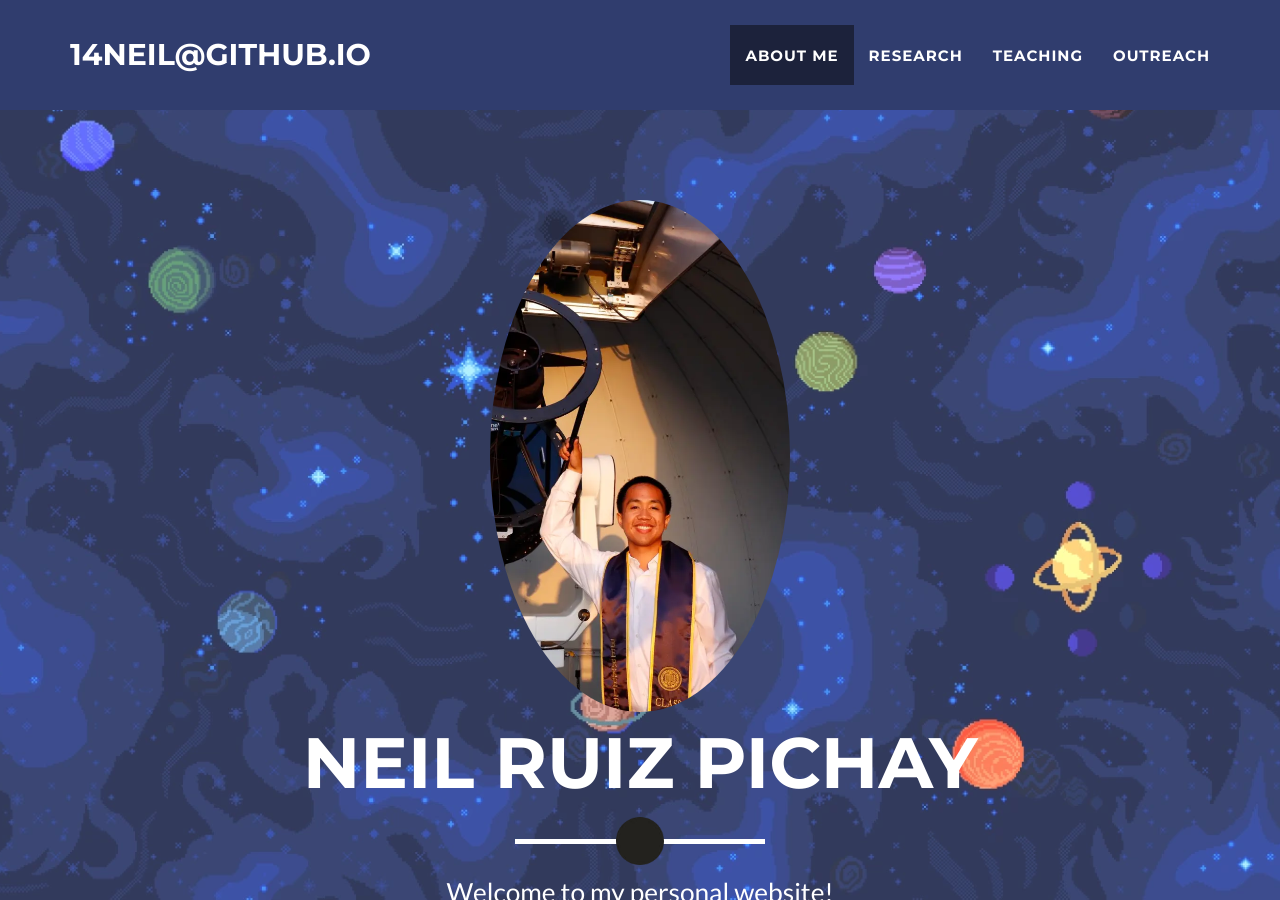
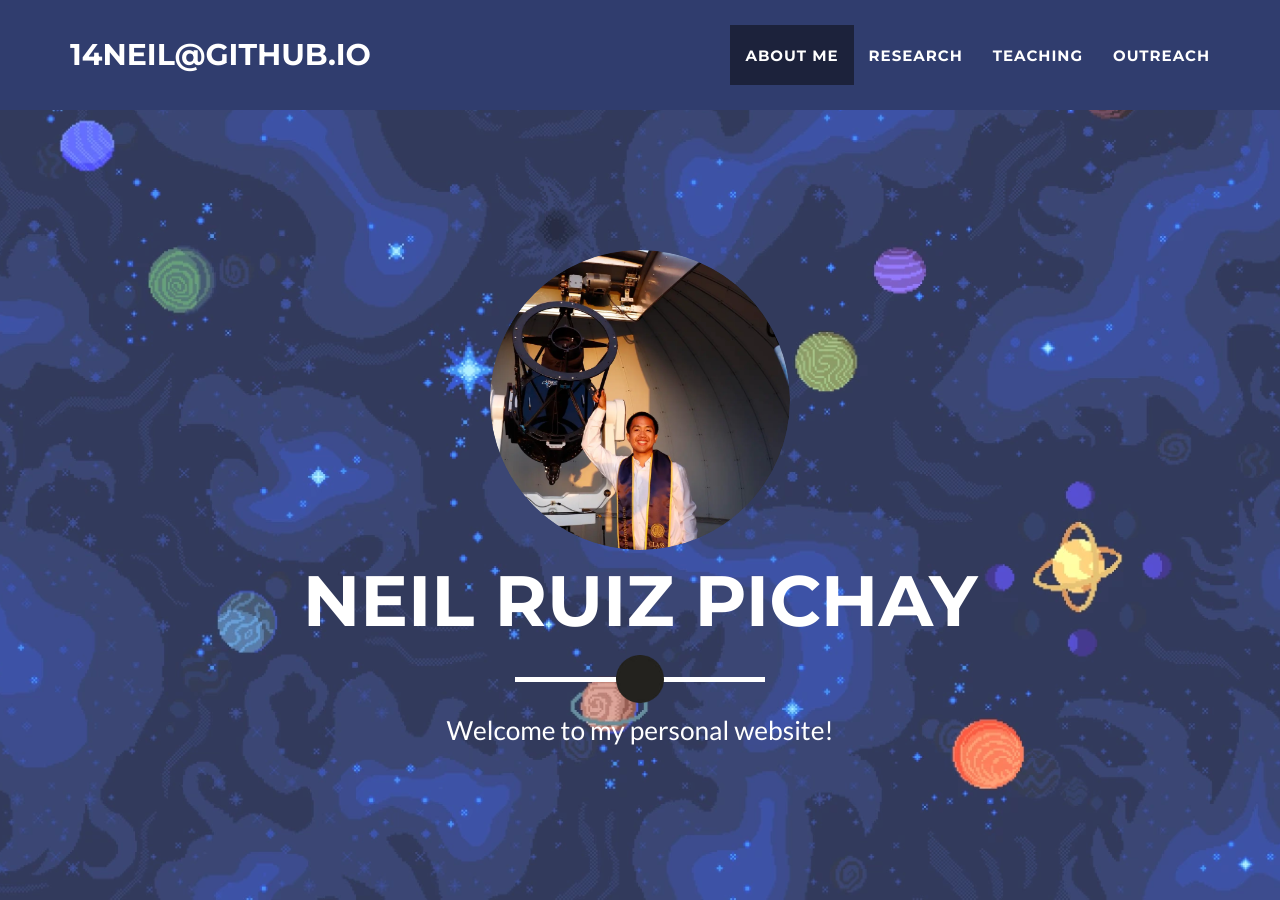
Before and after one commit to 14neil/14neil.github.io, a Jekyll site: the page built from _posts/2025-09-04-project-6.markdown, in a window 1280 px wide and 900 px high. Built offline with Jekyll 4.4.1, drawn with Linux system fonts in a browser that asks for light colours.

Commit message:
Update header.html

```diff
--- a/_includes/header.html
+++ b/_includes/header.html
@@ -2,13 +2,20 @@
 <header>
   <div class="container">
     <div class="row">
-      <div class="col-lg-12">
-        <img class="img-responsive profile-pic" src="img/prof_pic_circ.webp" alt="profile-pic" style="width: 512px; height: 512px;"/>
+      <div class="col-lg-12 text-center">
+
+        <!-- Profile Picture Wrapper -->
+        <div class="profile-pic-wrapper">
+          <img class="profile-pic" src="img/prof_pic_circ.webp" alt="profile-pic" />
+        </div>
+
+        <!-- Intro Text -->
         <div class="intro-text">
           <span class="name">{{ site.name }}</span>
           <hr class="moon_new" />
           <span class="welcome">{{ site.welcome }}</span>
         </div>
+
       </div>
     </div>
   </div>
```
